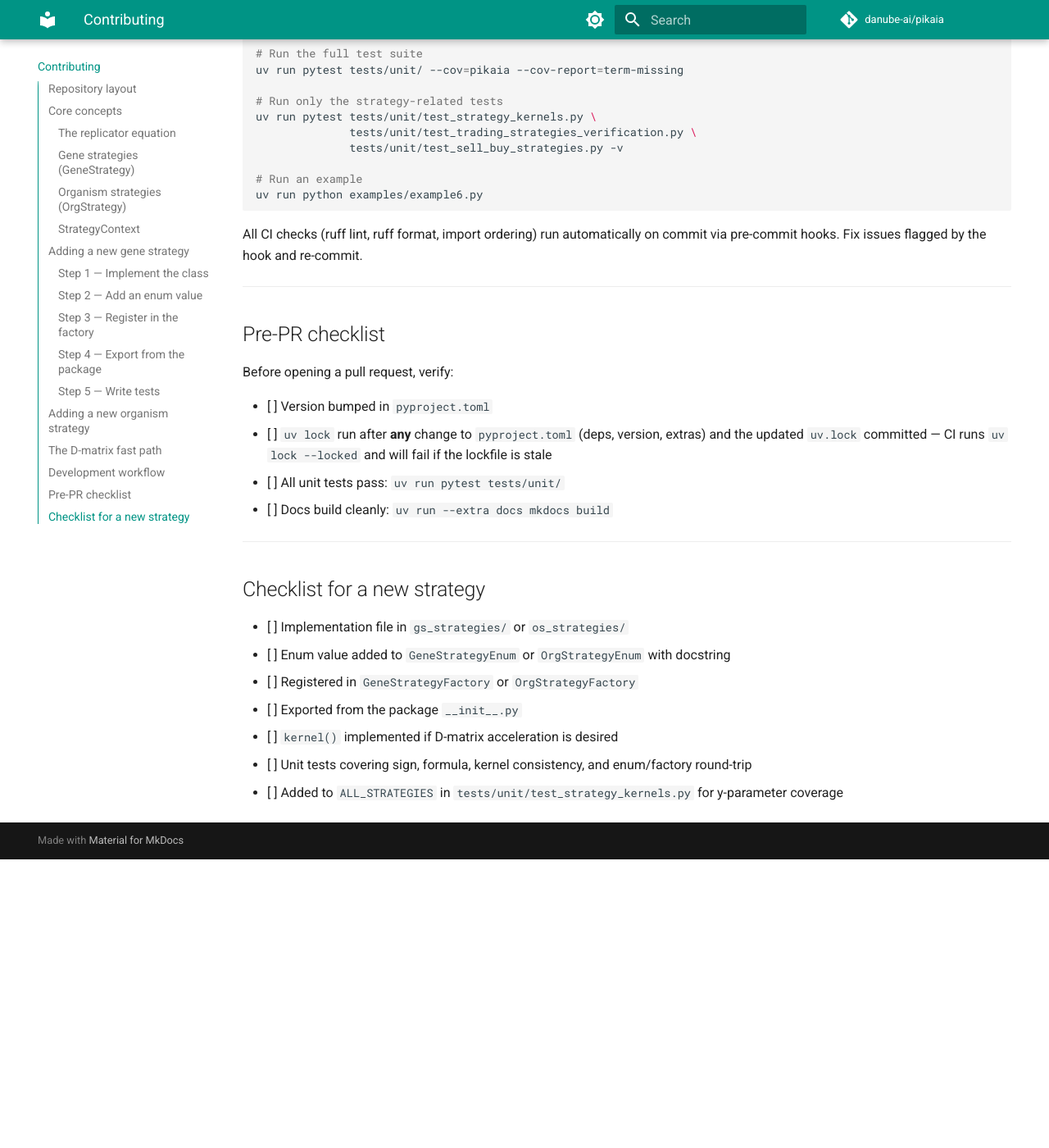
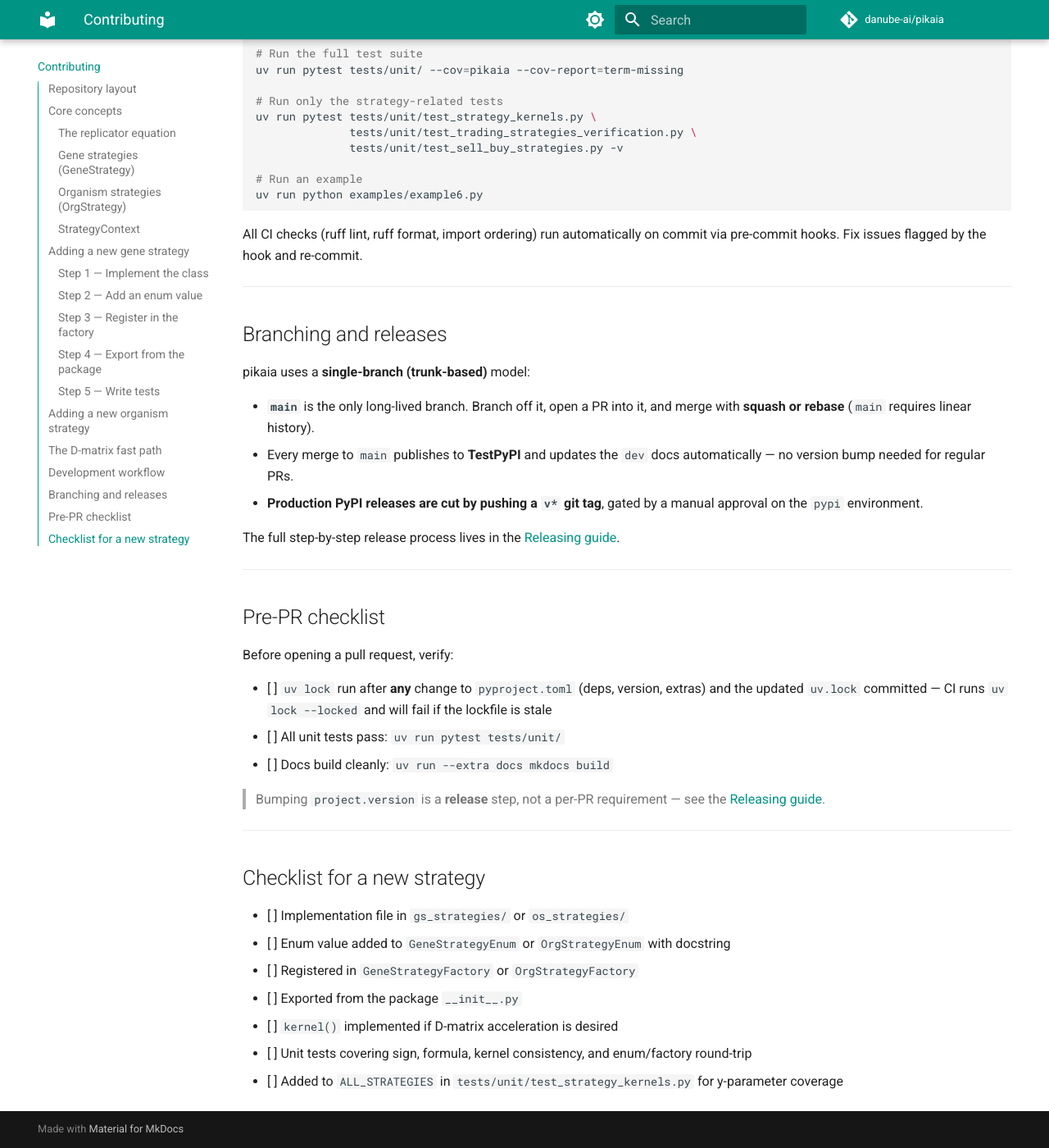
Before and after one commit to danube-ai/pikaia, an MkDocs documentation site: the page built from docs/contributing.md, in a window 1280 px wide and 1400 px high, scrolled down 5587 px. Shown: the whole window at 82% size. Built offline with MkDocs 1.6.1 and Material for MkDocs 9.7.7, drawn with Linux system fonts in a browser that asks for light colours; comment, search, counter and statistics services are not loaded; the version menu is left out; before the commit the page ends 6635 px from its top, so only the background shows below that.

Commit message:
ci: make main the trunk; document trunk-based release flow (#34)
Completes the migration to a single-branch model. All workflows now watch
main instead of develop:

- ci.yml: PRs target main only
- publish.yml: TestPyPI publishes on push to main (was develop)
- docs.yml: dev docs deploy on push to main (was develop)

Tag-based production releases (v* -> PyPI + versioned docs) are unchanged.

Docs:
- Add docs/releasing.md — the maintainer release guide (contribution flow,
  cutting a release via version tag, the pypi approval gate, verification)
- contributing.md: add a "Branching and releases" section; version bump is
  no longer a per-PR requirement (it's a release step)
- mkdocs.yml: add Releasing to the nav

```diff
--- a/docs/contributing.md
+++ b/docs/contributing.md
@@ -261,14 +261,27 @@ All CI checks (ruff lint, ruff format, import ordering) run automatically on com
 
 ---
 
+## Branching and releases
+
+pikaia uses a **single-branch (trunk-based)** model:
+
+- **`main`** is the only long-lived branch. Branch off it, open a PR into it, and merge with **squash or rebase** (`main` requires linear history).
+- Every merge to `main` publishes to **TestPyPI** and updates the `dev` docs automatically — no version bump needed for regular PRs.
+- **Production PyPI releases are cut by pushing a `v*` git tag**, gated by a manual approval on the `pypi` environment.
+
+The full step-by-step release process lives in the [Releasing guide](releasing.md).
+
+---
+
 ## Pre-PR checklist
 
 Before opening a pull request, verify:
 
-- [ ] Version bumped in `pyproject.toml`
 - [ ] `uv lock` run after **any** change to `pyproject.toml` (deps, version, extras) and the updated `uv.lock` committed — CI runs `uv lock --locked` and will fail if the lockfile is stale
 - [ ] All unit tests pass: `uv run pytest tests/unit/`
 - [ ] Docs build cleanly: `uv run --extra docs mkdocs build`
+
+> Bumping `project.version` is a **release** step, not a per-PR requirement — see the [Releasing guide](releasing.md).
 
 ---
 
--- a/mkdocs.yml
+++ b/mkdocs.yml
@@ -48,6 +48,7 @@ nav:
   - Tutorial: tutorial.md
   - Overview: overview.md
   - Contributing: contributing.md
+  - Releasing: releasing.md
   - Reference: reference.md
 
 markdown_extensions:
```
Also changed, not shown: docs/releasing.md (added, +100 -0 lines), 3 other files.
